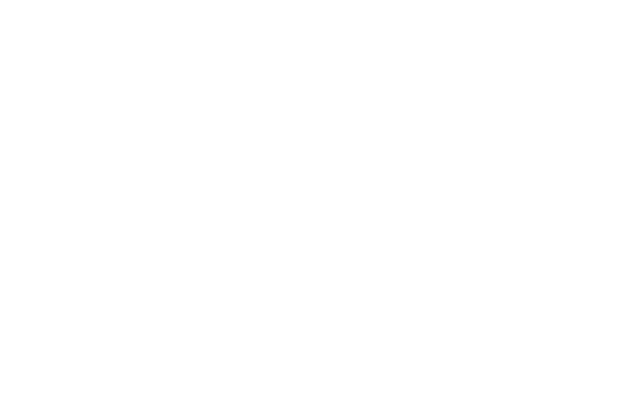
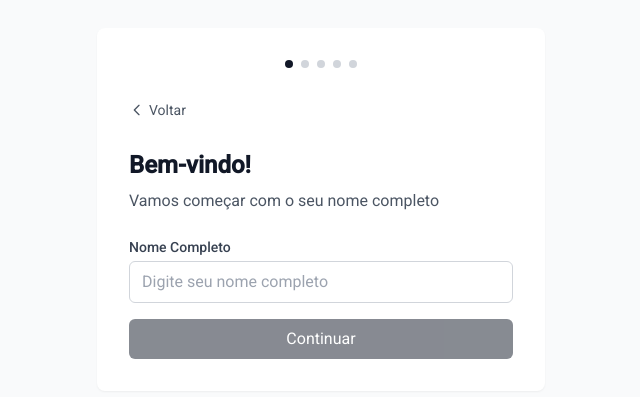
Before and after one commit to jesilvadev/financas-app, an Angular app: page /signup in a window 1280 px wide. Before the commit this address led to /. Shown: the part 191-588 px from the top of the page, without its empty margins (319-959 px from the left). Built offline with nearby package versions, Linux system fonts and the light colour scheme.

Commit message:
feat: atualiza rotas de autenticação para remover o prefixo 'auth'

```diff
--- a/src/app/app.routes.ts
+++ b/src/app/app.routes.ts
@@ -10,9 +10,9 @@
 
 export const routes: Routes = [
   // Rotas de autenticação
-  { path: 'auth/signin', component: SigninComponent },
-  { path: 'auth/signup', component: SignupComponent },
-  { path: 'auth/onboarding', component: OnboardingComponent },
+  { path: 'signin', component: SigninComponent },
+  { path: 'signup', component: SignupComponent },
+  { path: 'onboarding', component: OnboardingComponent },
 
   // Rotas principais com layout
   {
--- a/src/app/pages/auth/onboarding/onboarding.component.html
+++ b/src/app/pages/auth/onboarding/onboarding.component.html
@@ -83,7 +83,7 @@
 
         <div class="space-y-3">
           <button
-            routerLink="/auth/signup"
+            routerLink="/signup"
             class="w-full bg-gray-900 text-white py-2 px-4 rounded-md hover:bg-gray-800 focus:outline-none focus:ring-2 focus:ring-gray-500 focus:ring-offset-2 transition-colors"
           >
             Criar Conta
@@ -101,7 +101,7 @@
           <p class="text-sm text-gray-600">
             Já tem uma conta?
             <a
-              routerLink="/auth/signin"
+              routerLink="/signin"
               class="text-gray-900 font-medium hover:underline ml-1"
             >
               Entrar
--- a/src/app/pages/auth/signin/signin.component.html
+++ b/src/app/pages/auth/signin/signin.component.html
@@ -93,7 +93,7 @@
         <!-- Link Esqueceu a Senha -->
         <div class="text-right">
           <a
-            routerLink="/auth/forgot-password"
+            routerLink="/forgot-password"
             class="text-sm text-gray-600 hover:text-gray-900 hover:underline"
           >
             Esqueceu a senha?
@@ -114,7 +114,7 @@
         <p class="text-sm text-gray-600">
           Não tem uma conta?
           <a
-            routerLink="/auth/signup"
+            routerLink="/signup"
             class="text-gray-900 font-medium hover:underline ml-1"
           >
             Cadastre-se
--- a/src/app/pages/auth/signup/signup.component.html
+++ b/src/app/pages/auth/signup/signup.component.html
@@ -2,19 +2,32 @@
   <div class="w-full max-w-md">
     <div class="bg-white rounded-lg shadow-sm p-8">
       <!-- Indicador de Progresso -->
-      <div *ngIf="currentStep < 6" class="mb-8">
-        <div class="flex justify-between items-center mb-2">
-          <span class="text-xs text-gray-500"
-            >Passo {{ currentStep }} de 5</span
-          >
-          <span class="text-xs text-gray-500"
-            >{{ ((currentStep / 5) * 100).toFixed(0) }}%</span
-          >
-        </div>
-        <div class="w-full bg-gray-200 rounded-full h-1.5">
+      <div *ngIf="currentStep < 6" class="flex justify-center mb-8">
+        <div class="flex items-center space-x-2">
           <div
-            class="bg-gray-900 h-1.5 rounded-full transition-all duration-300"
-            [style.width.%]="(currentStep / 5) * 100"
+            class="w-2 h-2 rounded-full transition-colors"
+            [class.bg-gray-900]="currentStep === 1"
+            [class.bg-gray-300]="currentStep !== 1"
+          ></div>
+          <div
+            class="w-2 h-2 rounded-full transition-colors"
+            [class.bg-gray-900]="currentStep === 2"
+            [class.bg-gray-300]="currentStep !== 2"
+          ></div>
+          <div
+            class="w-2 h-2 rounded-full transition-colors"
+            [class.bg-gray-900]="currentStep === 3"
+            [class.bg-gray-300]="currentStep !== 3"
+          ></div>
+          <div
+            class="w-2 h-2 rounded-full transition-colors"
+            [class.bg-gray-900]="currentStep === 4"
+            [class.bg-gray-300]="currentStep !== 4"
+          ></div>
+          <div
+            class="w-2 h-2 rounded-full transition-colors"
+            [class.bg-gray-900]="currentStep === 5"
+            [class.bg-gray-300]="currentStep !== 5"
           ></div>
         </div>
       </div>
--- a/src/app/pages/auth/signup/step1/step1.component.html
+++ b/src/app/pages/auth/signup/step1/step1.component.html
@@ -2,7 +2,7 @@
   <!-- Botão Voltar -->
   <div>
     <a
-      routerLink="/auth/signin"
+      routerLink="/signin"
       class="inline-flex items-center text-sm text-gray-600 hover:text-gray-900"
     >
       <svg
```
